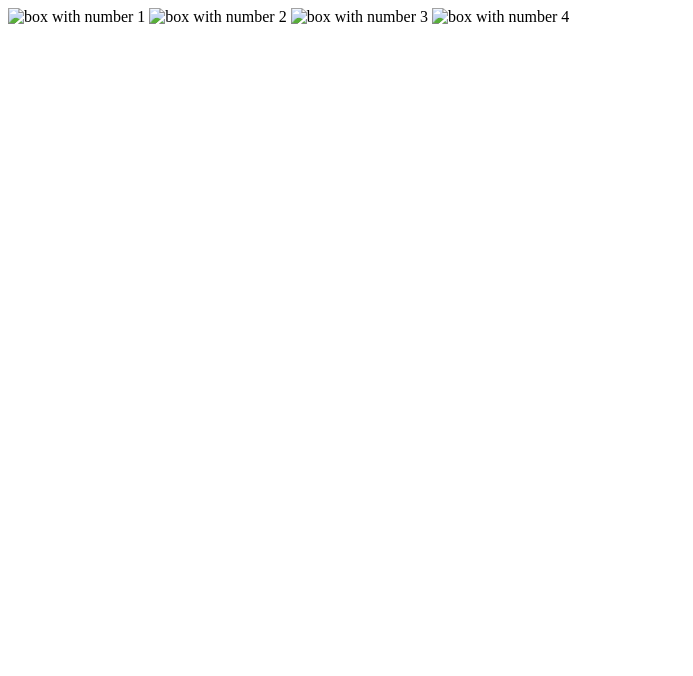
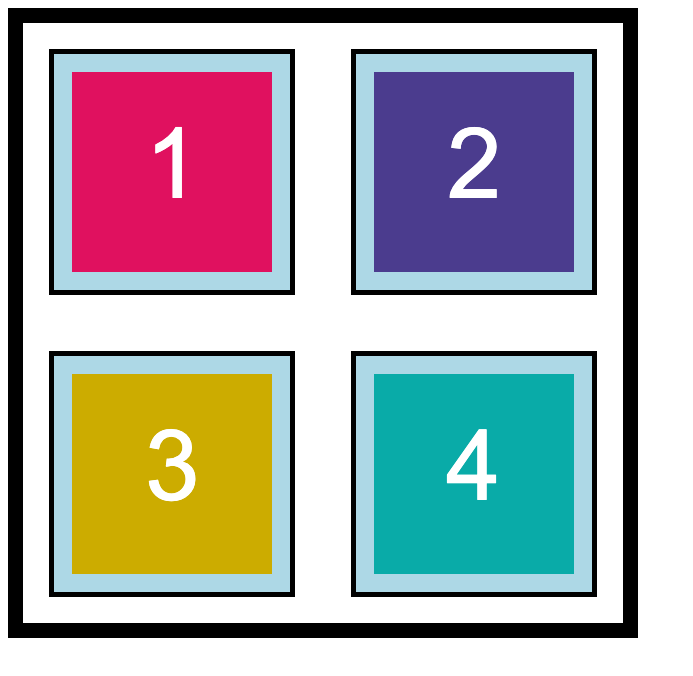
Before and after one commit to minshinza/Module01, a plain HTML site: page 04-Box-Model/index.html in a window 1280 px wide. Shown: the whole page, without its empty margins (0-693 px from the left). Drawn offline with Linux system fonts and the light colour scheme.

Commit message:
New Letter

```diff
--- a/04-Box-Model/index.html
+++ b/04-Box-Model/index.html
@@ -4,15 +4,19 @@
     <meta charset="UTF-8">
     <title>HTHL Box Moder</title>
     <meta name="viewport" content="width=device-width, initial-scale=1.0">
-    <title>Document</title>
+    <title>HTML Box Moder</title>
+    <link rel="stylesheet" href="style.css">
+
+
+
 </head>
 
 <body>
     <section>
-        <img src="./assets/images/image-1.png" alt="box with number 1"/>
-        <img src="./assets/images/image-2.png" alt="box with number 2"/>
-        <img src="./assets/images/image-3.png" alt="box with number 3"/>
-        <img src="./assets/images/image-4.png" alt="box with number 4"/>
+        <img src="../04-Box-Model/imagers/image-1.png" alt="box with number 1"/>
+        <img src="../04-Box-Model/imagers/image-2.png" alt="box with number 2"/>
+        <img src="../04-Box-Model/imagers/image-3.png" alt="box with number 3"/>
+        <img src="../04-Box-Model/imagers/image-4.png" alt="box with number 4"/>
     </section>
     </body>
 
--- a/04-Box-Model/style.css
+++ b/04-Box-Model/style.css
@@ -1,18 +1,15 @@
-section {
+ section {
  width: 600px;
  height: 600px;
  text-align: center;
  border: 15px solid black;
 }
 
-image {
+img {
     width: 200px;
     height: 200px;
     background-color: lightblue;
-    margin: 25px;
-    /* border: 5px solid blue; */
-    padding: 20;
-    /* TODO Add a margin porerty */
-    /* TODO: Add a padding property */
-    /* TODO: Add a border property */
+    margin: 26px;
+    padding: 18px;
+    border: solid 5px;
 }
--- a/05-CSS-positioning/style.css
+++ b/05-CSS-positioning/style.css
@@ -0,0 +1,62 @@
+body {
+    position: relative;
+    margin: 0;
+    padding: 0;
+}
+
+main {
+    padding-top: 100px;
+}
+
+h1,
+h2,
+h3 {
+    text-align: center;
+}
+
+img {
+    display: block;
+}
+
+header {
+    position: fixed;
+    top: 0;
+    z-index: 2;
+    width: 100px;
+    border-bottom: 10px solid darkblue;
+    background-color:  lightblue;
+
+}
+
+/* square 1 and 2 */
+.container {
+    width: 600px;
+    height: 600px;
+    margin: 20px;
+    border: 15px solid black;
+}
+
+/* square 2 */
+.absolute-container {
+    position: relative;
+}
+
+/* Box 2 in square 1 */
+#relative-box-2 {
+    position: relative;
+    left: 200px;
+    /* TODO: Set the position so it is centered in Square 1 */
+}
+
+/* Box 2 in Square 2 */
+#absolute-box-2 {
+    left: 680px;
+    top: 0;
+    position: absolute;
+    /* TODO: Set the position so it is outside of the uppre-right corner of Square 2 */
+}
+body{
+    margin: 200px;
+    padding: 100px;
+
+}
```
Also changed, not shown: 04-Box-Model/imagers/image-1.png (added), 04-Box-Model/imagers/image-2.png (added), 04-Box-Model/imagers/image-3.png (added), 04-Box-Model/imagers/image-4.png (added).
